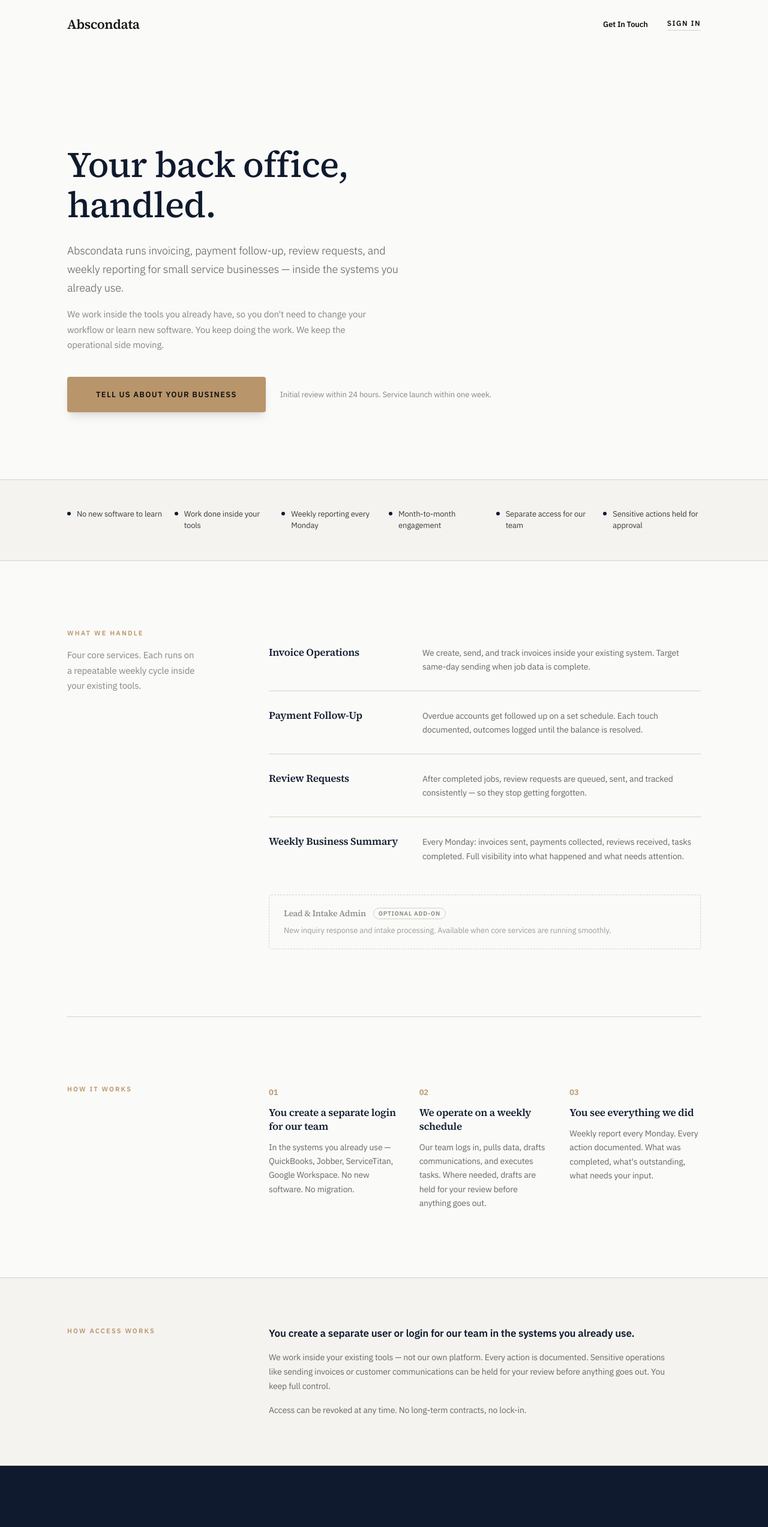
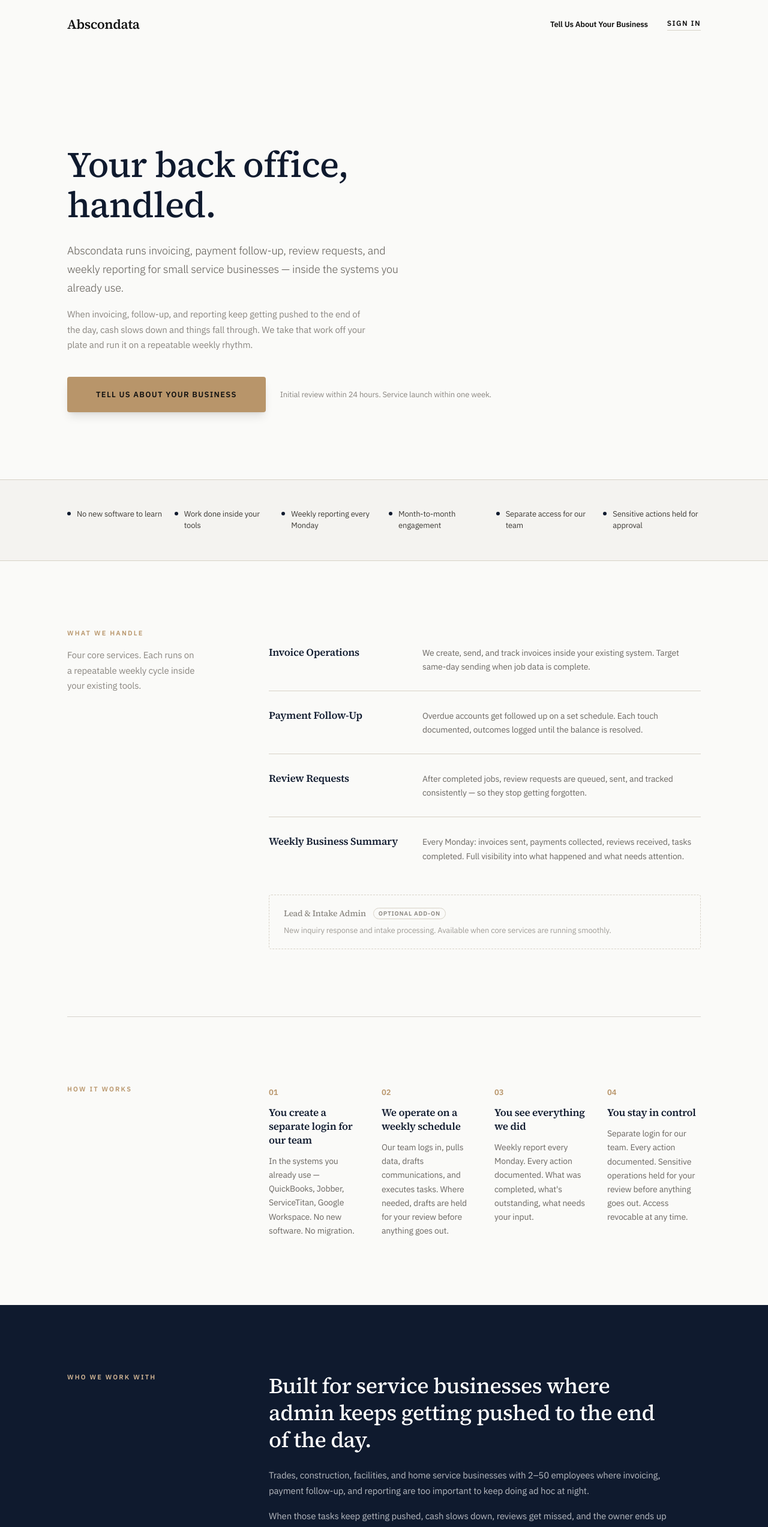
Before and after one commit to abscondata/abscondata-site, a Next.js app: page / in a window 1280 px wide. Shown: the top 2545 px of the page at 60% size. Built offline with nearby package versions, Linux system fonts and the light colour scheme.

Commit message:
Homepage v6: final audit pass — credibility, pain, clarity

```diff
--- a/src/app/page.tsx
+++ b/src/app/page.tsx
@@ -46,6 +46,12 @@ const process_steps = [
     description:
       "Weekly report every Monday. Every action documented. What was completed, what's outstanding, what needs your input.",
   },
+  {
+    number: "04",
+    title: "You stay in control",
+    description:
+      "Separate login for our team. Every action documented. Sensitive operations held for your review before anything goes out. Access revocable at any time.",
+  },
 ];
 
 export default function Home() {
@@ -58,7 +64,7 @@ export default function Home() {
         </Link>
         <div className="flex items-center gap-6 sm:gap-8">
           <Link href="/onboarding" className="text-[13px] font-semibold text-[#B8956A] transition-colors hover:text-[#0F1A2E]">
-            Get In Touch
+            Tell Us About Your Business
           </Link>
           <Link href="/login" className="text-[12px] font-semibold uppercase tracking-[0.12em] text-[#0F1A2E] border-b border-[#0F1A2E]/30 pb-[2px] hover:border-[#0F1A2E]">
             Sign In
@@ -84,9 +90,10 @@ export default function Home() {
               you already use.
             </p>
             <p className="mt-4 max-w-lg text-[15px] leading-[1.7] text-[#8A8680]">
-              We work inside the tools you already have, so you don&apos;t need to
-              change your workflow or learn new software. You keep doing the
-              work. We keep the operational side moving.
+              When invoicing, follow-up, and reporting keep getting pushed to
+              the end of the day, cash slows down and things fall through. We
+              take that work off your plate and run it on a repeatable weekly
+              rhythm.
             </p>
             <div className="mt-10 flex flex-col gap-4 sm:flex-row sm:items-center sm:gap-6">
               <Link
@@ -183,7 +190,7 @@ export default function Home() {
             </p>
           </div>
           <div className="flex-1">
-            <div className="grid gap-12 sm:grid-cols-3 sm:gap-8">
+            <div className="grid gap-12 sm:grid-cols-2 sm:gap-8 lg:grid-cols-4">
               {process_steps.map((step) => (
                 <div key={step.number}>
                   <span className="text-[13px] font-semibold text-[#B8956A]">
@@ -197,34 +204,6 @@ export default function Home() {
                   </p>
                 </div>
               ))}
-            </div>
-          </div>
-        </div>
-      </section>
-
-      {/* How Access Works */}
-      <section className="border-y border-[#E5E2DC] bg-[#F4F3F0]">
-        <div className="mx-auto max-w-6xl px-5 py-16 sm:px-8 sm:py-20 lg:px-12">
-          <div className="flex flex-col gap-10 lg:flex-row lg:gap-20">
-            <div className="lg:w-64 lg:shrink-0">
-              <p className="text-[11px] font-semibold uppercase tracking-[0.2em] text-[#B8956A]">
-                How Access Works
-              </p>
-            </div>
-            <div className="max-w-2xl flex-1">
-              <p className="text-[17px] font-semibold leading-[1.5] text-[#0F1A2E]">
-                You create a separate user or login for our team in the systems
-                you already use.
-              </p>
-              <p className="mt-4 text-[14px] leading-[1.7] text-[#6B6762]">
-                We work inside your existing tools — not our own platform.
-                Every action is documented. Sensitive operations like sending
-                invoices or customer communications can be held for your review
-                before anything goes out. You keep full control.
-              </p>
-              <p className="mt-4 text-[14px] leading-[1.7] text-[#6B6762]">
-                Access can be revoked at any time. No long-term contracts, no lock-in.
-              </p>
             </div>
           </div>
         </div>
@@ -248,8 +227,8 @@ export default function Home() {
                 the end of the day.
               </h2>
               <p className="mt-6 text-[15px] leading-[1.75] text-white/70">
-                Trades, construction, facilities, and home services across
-                Florida and the Southeast. Companies with 2–50 employees where
+                Trades, construction, facilities, and home service businesses
+                with 2–50 employees where
                 invoicing, payment follow-up, and reporting are too important to
                 keep doing ad hoc at night.
               </p>
@@ -285,6 +264,13 @@ export default function Home() {
               consistently. Abscondata is a managed service — the process is
               built in. You get repeatable execution, structured reporting, and
               controlled access to your systems without training anyone.
+            </p>
+            <p className="mt-5 text-[14px] leading-[1.7] text-[#6B6762]">
+              Abscondata is run as a controlled operating service, not a
+              freelance admin arrangement. Every engagement has defined scope,
+              structured weekly execution, and documented output. Work
+              doesn&apos;t happen in a black box — you see exactly what was done,
+              what&apos;s pending, and what needs your decision.
             </p>
           </div>
         </div>
```
